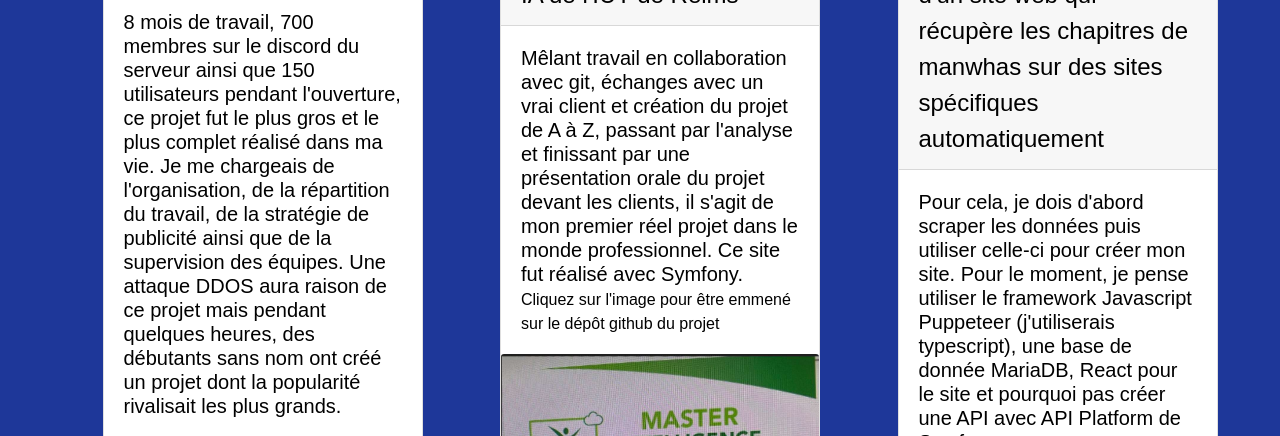
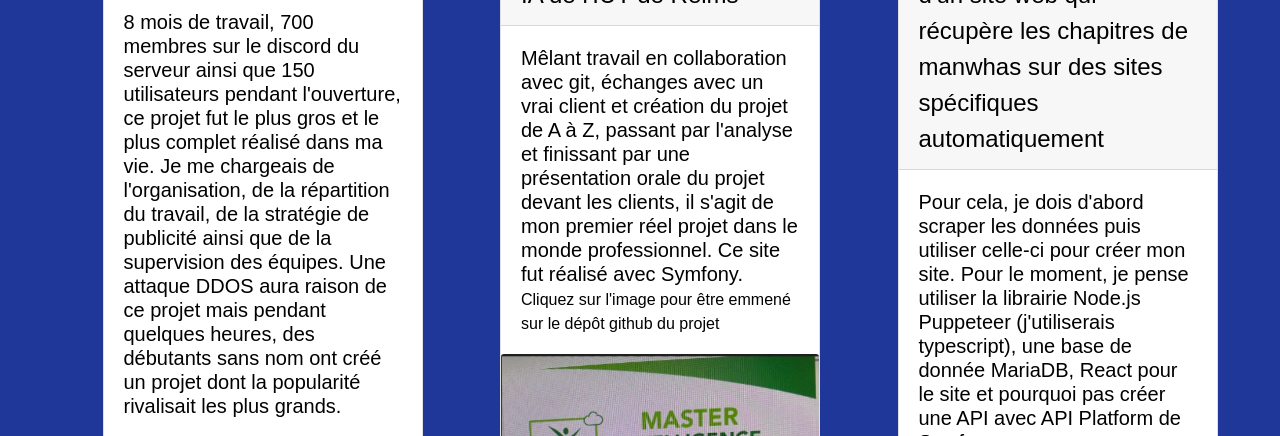
Before and after one commit to Liritt/liritt.github.io, a plain HTML site: page index.html in a window 1280 px wide. Shown: the part 1924-2360 px from the top of the page. Drawn offline with nearby package versions, Linux system fonts and the light colour scheme; grey boxes are pictures that could not be loaded; a web font is replaced by a local one.

Commit message:
Modification mineure du contenu

```diff
--- a/index.html
+++ b/index.html
@@ -110,7 +110,7 @@
                             </div>
                             <div class="card-body">
                                 <h5>Pour cela, je dois d'abord scraper les données puis utiliser celle-ci pour créer mon site.
-                                    Pour le moment, je pense utiliser le framework Javascript Puppeteer (j'utiliserais typescript), une base de donnée MariaDB,
+                                    Pour le moment, je pense utiliser la librairie Node.js Puppeteer (j'utiliserais typescript), une base de donnée MariaDB,
                                     React pour le site et pourquoi pas créer une API avec API Platform de Symfony.<br>
                                     <small>Cliquez sur l'image pour être emmené sur le dépôt github du projet</small>
                                 </h5>
```
